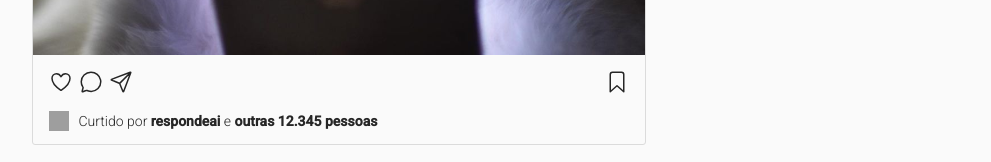
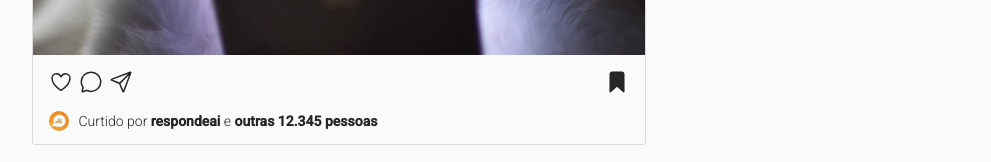
Before and after one commit to edilbertocantuaria/projeto7-instagramreact, a React (Create React App) app: page / in a window 1280 px wide. Both pictures are taken after a click on the element 757 px from the left and 922 px from the top of the page. Shown: the part 840-1002 px from the top of the page, without its empty margins (141-1132 px from the left). Built offline with nearby package versions, Linux system fonts and the light colour scheme; grey boxes are pictures that could not be loaded.

Commit message:
dados dinâmicos
curtida e salvo funcionando. Porém não  atualiza o número de curtidas

```diff
--- a/public/css/style.css
+++ b/public/css/style.css
@@ -399,3 +399,11 @@ ion-icon {
 .usuario ion-icon {
   margin-left: 5px;
 }
+
+.coracaoCurtido{
+  color: red;
+}
+
+.coracaoBranco  ion-icon{
+  color: white;
+}
--- a/src/Posts.js
+++ b/src/Posts.js
@@ -1,13 +1,47 @@
+import React from 'react'
 export default function Posts(){
     const arrPosts=[
         {imgUsuario :"assets/img/meowed.svg", nomeUsuario:"meowed", publicacao:"assets/img/gato-telefone.svg",
-        fotoQuemCurtiu:"assets/img/adorable_animals.svg", quemCurtiu:"respondeai", qtdCurtidas:"12.345"
+        fotoQuemCurtiu:"assets/img/respondeai.svg", quemCurtiu:"respondeai", qtdCurtidas:"12.345"
          },
 
         {imgUsuario :"assets/img/barked.svg", nomeUsuario:"barked", publicacao:"assets/img/dog.svg",
         fotoQuemCurtiu:"assets/img/adorable_animals.svg", quemCurtiu:"adorable_animals", qtdCurtidas:"99.159"
          }
         ]
+
+
+        const coracaoBranco =<ion-icon name="heart-outline" class="coracaoBranco" onClick={curtirPost}></ion-icon>
+        const [curtida, setCurtida] = React.useState(coracaoBranco)
+
+
+      const nsalvar=<ion-icon name="bookmark-outline" class="semSalvar" onClick={salvarPost}></ion-icon>
+      const [salvar, setSalvar] = React.useState(nsalvar)
+
+
+
+        function salvarPost(){
+          let salvo = <ion-icon name="bookmark" class="salvo" onClick={dessalvarPost}></ion-icon>
+          setSalvar(salvo);
+        }
+
+        function dessalvarPost(){
+          let salvo = nsalvar
+          setSalvar(salvo);
+        }
+
+        function curtirPost(){
+          let coracaoCurtido = <ion-icon name="heart" class="coracaoCurtido" onClick={descurtirPost}></ion-icon>
+         // aumentarCurtida();
+          setCurtida(coracaoCurtido);
+        }
+
+        function descurtirPost(){
+          let coracaoCurtido = coracaoBranco;
+          //reduzirCurtida();
+          setCurtida(coracaoCurtido);
+        }
+
 
     return (
         <div className="posts">
@@ -31,17 +65,17 @@ export default function Posts(){
           <div className="fundo">
             <div className="acoes">
               <div>
-                <ion-icon name="heart-outline"></ion-icon>
+                {curtida}
                 <ion-icon name="chatbubble-outline"></ion-icon>
                 <ion-icon name="paper-plane-outline"></ion-icon>
               </div>
               <div>
-                <ion-icon name="bookmark-outline"></ion-icon>
+                {salvar}
               </div>
             </div>
 
             <div className="curtidas">
-              <img src={n.quemCurtiu} />
+              <img src={n.fotoQuemCurtiu} />
               <div className="texto">
                 Curtido por <strong>{n.quemCurtiu}</strong> e <strong>outras {n.qtdCurtidas} pessoas</strong>
               </div>
```
